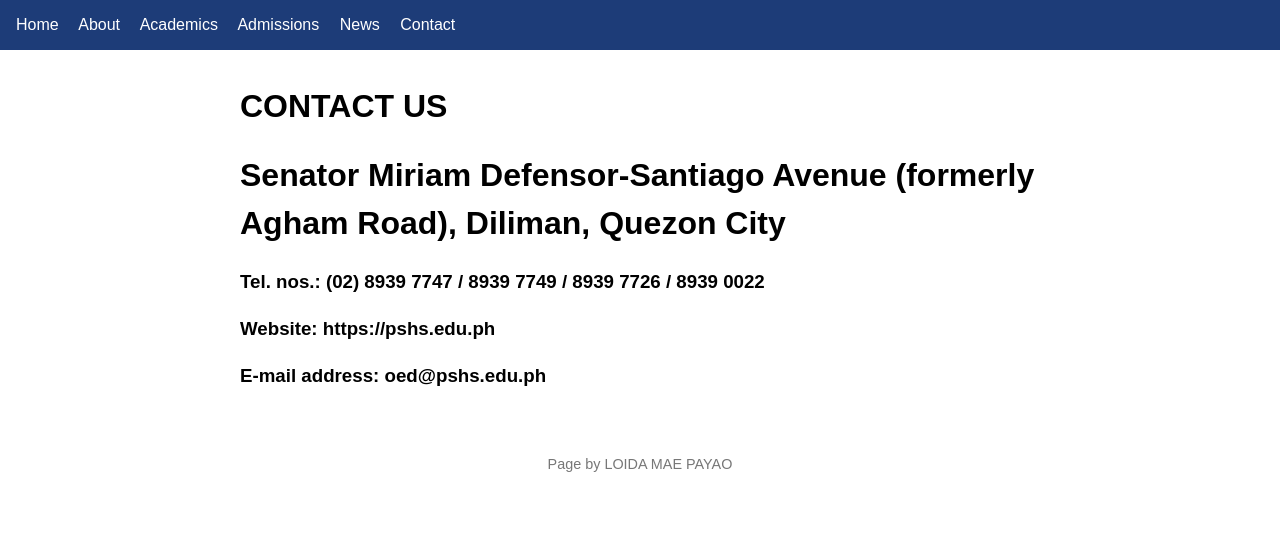
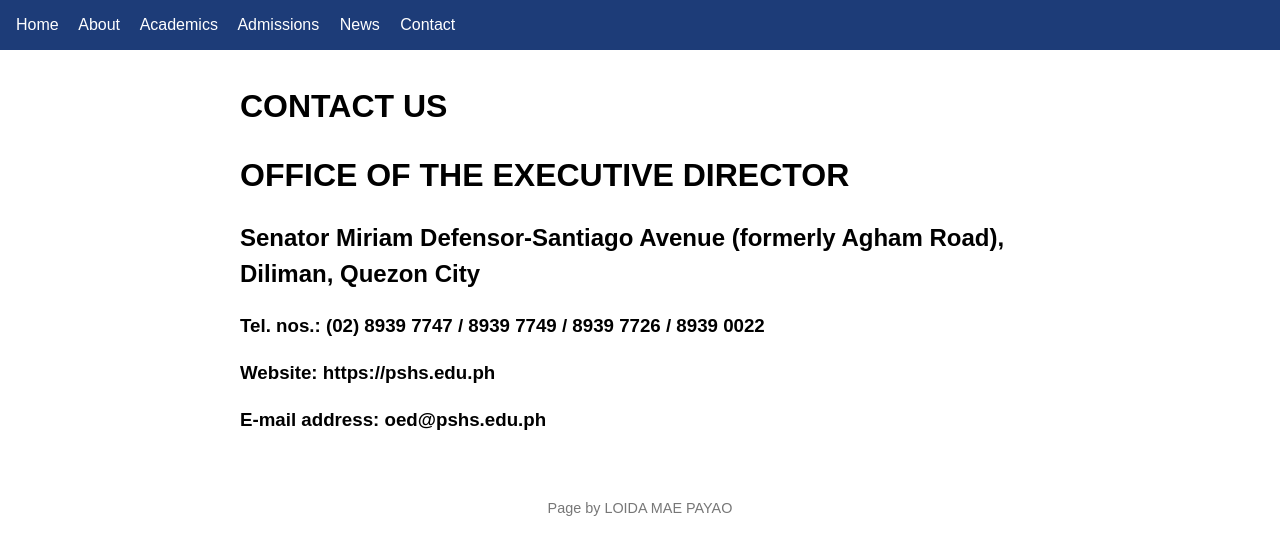
Before and after one commit to carltilid12/group-pull-test, a plain HTML site: page contact.html in a window 1280 px wide. Drawn offline with Linux system fonts and the light colour scheme.

Commit message:
Add Executive Director label

```diff
--- a/contact.html
+++ b/contact.html
@@ -17,10 +17,12 @@
   </nav>
   <main>
     <h1>CONTACT US</h1>
-    <h1>Senator Miriam Defensor-Santiago Avenue (formerly Agham Road), Diliman, Quezon City</h1>
+    <h1>OFFICE OF THE EXECUTIVE DIRECTOR</h1>
+    <h2>Senator Miriam Defensor-Santiago Avenue (formerly Agham Road), Diliman, Quezon City</h2>
     <h3>Tel. nos.:  (02) 8939 7747  /  8939 7749  /  8939 7726  /  8939 0022</h3>
     <h3>Website:  https://pshs.edu.ph</h3>
     <h3>E-mail address:  oed@pshs.edu.ph</h3>
+
   </main>
   <footer>Page by LOIDA MAE PAYAO</footer>
 </body>
```
